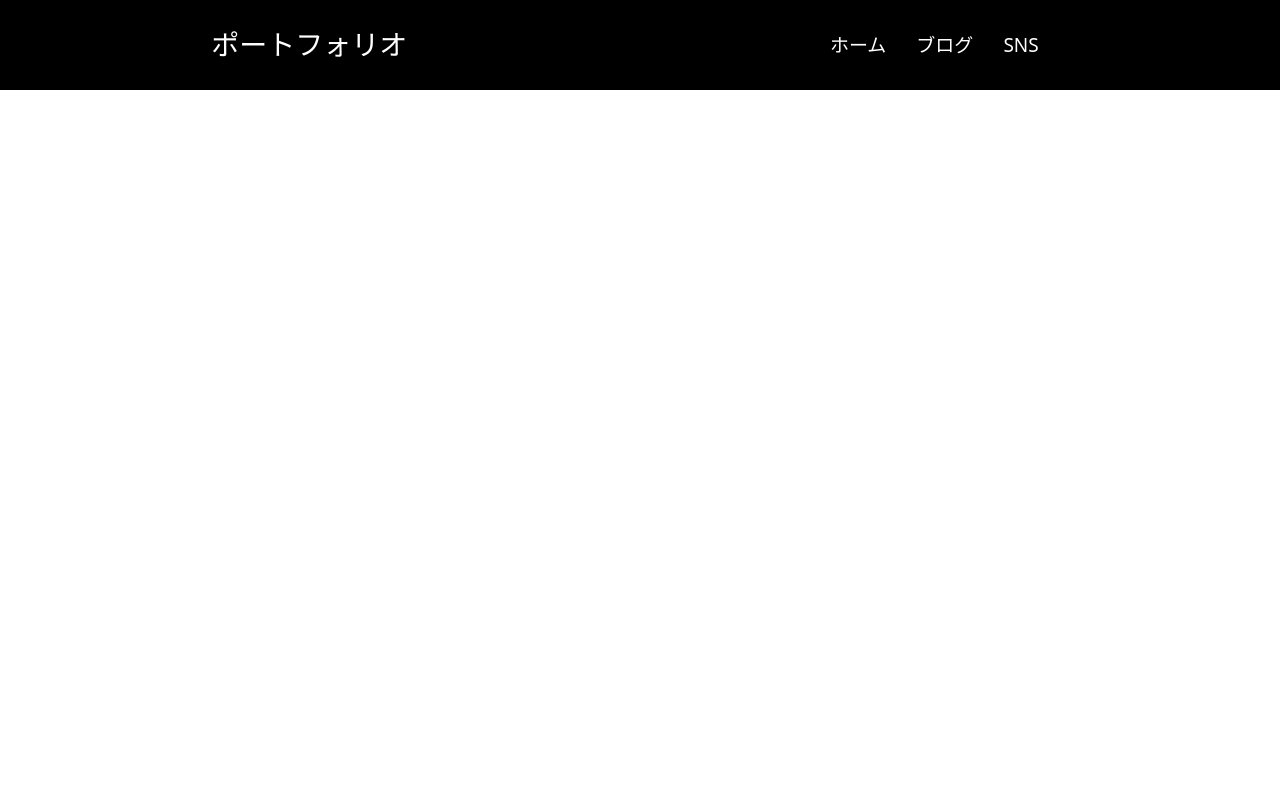
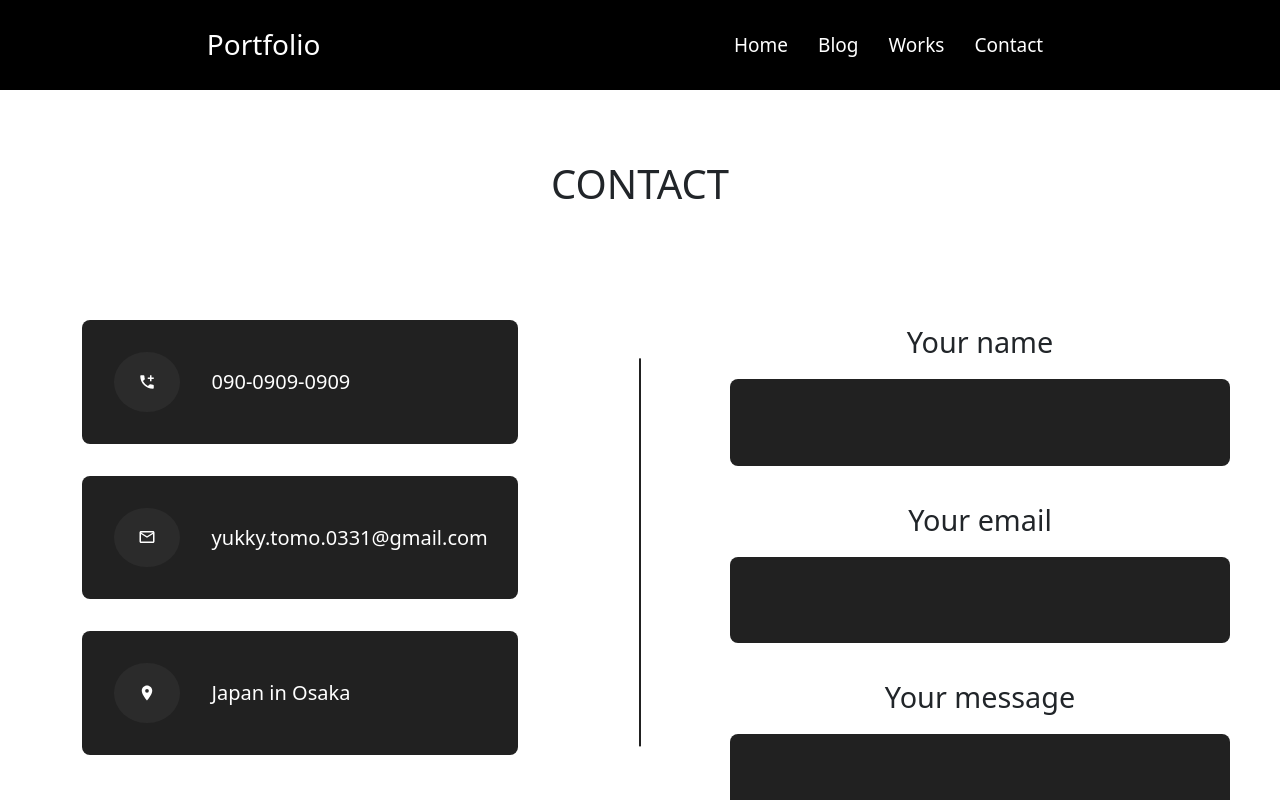
Before and after one commit to yukky-code/react-portfolio, a React (Create React App) app: page /contact in a window 1280 px wide. Before the commit this address had no page. Shown: the top 800 px of the page. Built offline with nearby package versions, Linux system fonts and the light colour scheme.

Commit message:
✨ コンタクトフォームコンポーネントの作成

```diff
--- a/package.json
+++ b/package.json
@@ -10,8 +10,10 @@
     "react": "^18.2.0",
     "react-bootstrap": "^2.7.2",
     "react-dom": "^18.2.0",
+    "react-icons": "^4.8.0",
     "react-router-dom": "^6.10.0",
     "react-scripts": "5.0.1",
+    "styled-components": "^5.3.9",
     "web-vitals": "^2.1.4"
   },
   "scripts": {
--- a/src/App.css
+++ b/src/App.css
@@ -59,7 +59,7 @@ nav ul li a:hover {
 
 .container h1 {
   text-align: center;
-  font-size: 50px;
+  font-size: 2rem;
 }
 
 .profileImage {
@@ -67,7 +67,7 @@ nav ul li a:hover {
   height: 100px;
   width: 100px;
   border-radius: 50%;
-  margin-bottom: 15px;
+  margin:50px 0;
 }
 
 img {
@@ -76,17 +76,22 @@ img {
 }
 
 .service {
-  margin-top: 80px;
-  margin-bottom: 60px;
+  margin: 100px 0;
+}
+
+#skill {
+  margin-bottom: 100px;
 }
 
 #skill img {
   object-fit: cover;
-  margin-bottom: 12px;
-  margin-top: 12px;
+  margin: 30px 0;
   height: 300px;
 }
 
 #skill button {
   margin-bottom: 100px;
 }
+.col-md-4 a {
+  text-decoration: none;
+}
--- a/src/App.js
+++ b/src/App.js
@@ -3,6 +3,9 @@ import Blog from './components/Blog';
 import Header from './components/Header';
 import Homepage from './components/Homepage';
 import { BrowserRouter as Router, Route, Routes } from "react-router-dom";
+import Works from './components/Works';
+import Contact from '../src/Contact';
+
 
 
 function App() {
@@ -15,6 +18,8 @@ function App() {
       <Routes>
         <Route path='/' element={<Homepage />} />
         <Route path='/blog' element={<Blog />} />
+        <Route path='/works' element={<Works />} />
+        <Route path='/contact' element={<Contact />} />
 
 
       </Routes>
--- /dev/null
+++ b/src/Contact.js
@@ -0,0 +1,14 @@
+import React from 'react';
+import ContactSection from './components/ContactSection';
+import Map from './components/Map';
+
+function Contact() {
+  return (
+    <div>
+        <ContactSection />
+        <Map />
+    </div>
+  )
+}
+
+export default Contact
--- /dev/null
+++ b/src/components/ContactForm.jsx
@@ -0,0 +1,88 @@
+import React, { useState } from 'react'
+import styled from 'styled-components';
+
+const FormStyle = styled.form`
+  width: 100%;
+  .form-group {
+    width: 100%;
+    margin-bottom: 2rem;
+  }
+  label {
+    font-size: 1.8rem;
+  }
+  input,
+  textarea {
+    width: 100%;
+    font-size: 2rem;
+    padding: 1.2rem;
+    color: white;
+    background-color: #212121;
+    outline: none;
+    border: none;
+    border-radius: 8px;
+    margin-top: 1rem;
+  }
+  textarea {
+    min-height: 250px;
+    resize: vertical;
+  }
+  button[type='submit'] {
+    background-color: #2B2B2B;
+    color: white;
+    font-size: 1.5rem;
+    display: inline-block;
+    outline: none;
+    border: none;
+    padding: 1rem 4rem;
+    border-radius: 8px;
+    cursor: pointer;
+  }
+`;
+
+function ContactForm() {
+    const [name, setName] = useState('');
+    const [email, setEmail] = useState('');
+    const [message, setMessage] = useState('');
+  return (
+    <div>
+        <FormStyle>
+            <div className="form-group">
+                <label htmlFor="name">Your name
+                <input
+                type="text"
+                id='name'
+                name='name'
+                value={name}
+                onChange={e => setName(e.target.value)}
+                />
+                </label>
+            </div>
+            <div className="form-group">
+                <label htmlFor="email">Your email
+                <input
+                type="text"
+                id='email'
+                email='email'
+                value={email}
+                onChange={e => setEmail(e.target.value)}
+                />
+                </label>
+            </div>
+            <div className="form-group">
+                <label htmlFor="message">Your message
+                <textarea
+                type="text"
+                id='message'
+                message='message'
+                value={message}
+                onChange={e => setMessage(e.target.value)}
+                />
+                </label>
+            </div>
+            <button type='submit'>Send</button>
+        </FormStyle>
+    </div>
+  )
+}
+
+export default ContactForm
--- /dev/null
+++ b/src/components/ContactInfoItem.jsx
@@ -0,0 +1,48 @@
+import React from 'react'
+import styled from 'styled-components'
+import PText from './PText'
+import { MdAddIcCall } from "react-icons/md";
+
+const ItemStyles = styled.div`
+  padding: 2rem;
+  background-color: #212121;
+  display: flex;
+  align-items: center;
+  gap: 2rem;
+  border-radius: 8px;
+  margin-bottom: 2rem;
+  color: white;
+  .icon {
+    color: white;
+    background-color: #2B2B2B;
+    padding: 1.3rem;
+    display: flex;
+    align-items: center;
+    justify-content: center;
+    border-radius: 50%;
+  }
+  svg {
+    width: 1.5rem;
+  }
+  .info p {
+    margin-top: 0;
+    margin-bottom: 0;
+    font-size: 20px;
+  }
+`;
+
+function ContactInfoItem({
+    icon= <MdAddIcCall />,
+    text = "this is info"
+}) {
+  return (
+    <ItemStyles>
+        <div className="icon">{icon}</div>
+        <div className="info">
+            <PText>{text}</PText>
+        </div>
+    </ItemStyles>
+  )
+}
+
+export default ContactInfoItem
--- /dev/null
+++ b/src/components/ContactSection.jsx
@@ -0,0 +1,90 @@
+import React from 'react'
+import { MdAddIcCall, MdLocationOn, MdMailOutline } from 'react-icons/md';
+import styled from 'styled-components'
+import ContactForm from './ContactForm'
+import ContactInfoItem from './ContactInfoItem'
+
+const ContactSectionStyle = styled.div`
+text-align: center;
+padding: 10rem 0 0 0;
+
+.container2 h1 {
+  font-size {
+    3.5rem
+  }
+}
+.contactSection__wrapper {
+  display: flex;
+  gap: 5rem;
+  margin-top: 7rem;
+  justify-content: space-around;
+  position: relative;
+}
+.contactSection__wrapper::after {
+  position: absolute;
+  content: '';
+  width: 2px;
+  height: 50%;
+  background-color: #212121;
+  left: 50%;
+  top: 30%;
+  transform: translate(-50%, -50%);
+}
+.left {
+  width: 100%;
+  max-width: 500px;
+  padding: 0 2rem 0 2rem;
+}
+.right {
+  max-width: 500px;
+  width: 100%;
+  border-radius: 12px;
+  /* padding-left: 3rem; */
+}
+@media only screen and (max-width: 768px) {
+  .contactSection__wrapper {
+    flex-direction: column;
+  }
+  .contactSection__wrapper::after {
+    display: none;
+  }
+  .left,
+  .right {
+    max-width: 100%;
+  }
+  .right {
+    padding: 0rem 2rem 2rem 2rem;
+  }
+}
+`;
+
+function ContactSection() {
+  return (
+    <ContactSectionStyle>
+      <div className="container2">
+        <h1>CONTACT</h1>
+        <div className="contactSection__wrapper">
+          <div className="left">
+            <ContactInfoItem
+            icon={<MdAddIcCall />}
+            text="090-0909-0909"
+            />
+            <ContactInfoItem
+            icon={<MdMailOutline />}
+            text="yukky.tomo.0331@gmail.com"
+            />
+            <ContactInfoItem
+            icon={<MdLocationOn />}
+            text="Japan in Osaka"
+            />
+          </div>
+          <div className="right">
+            <ContactForm />
+          </div>
+        </div>
+      </div>
+    </ContactSectionStyle>
+  )
+}
+
+export default ContactSection
--- a/src/components/Header.jsx
+++ b/src/components/Header.jsx
@@ -5,19 +5,22 @@ const Header = () => {
   return (
     <header>
         <div className="logo">
-            <h3>ポートフォリオ</h3>
+            <h3>Portfolio</h3>
         </div>
 
         <nav>
             <ul>
                 <li>
-                    <Link to="/">ホーム</Link>
+                    <Link to="/">Home</Link>
                 </li>
                 <li>
-                    <Link to="/blog">ブログ</Link>
+                    <Link to="/blog">Blog</Link>
                 </li>
                 <li>
-                    <a href="">SNS</a>
+                    <Link to="/works">Works</Link>
+                </li>
+                <li>
+                    <Link to="/contact">Contact</Link>
                 </li>
             </ul>
         </nav>
--- /dev/null
+++ b/src/components/Map.jsx
@@ -0,0 +1,76 @@
+import React from 'react';
+import styled from 'styled-components';
+import PText from './PText';
+import MapImg from '../Images/map.jpg';
+
+
+const MapStyles = styled.div`
+background: url(${MapImg}) no-repeat;
+background-position: center;
+background-size: cover;
+min-height: 400px;
+margin-top: 200px;
+
+color: white;
+.container2 {
+  position: relative;
+  min-height: 400px;
+}
+.map__card {
+  position: absolute;
+  right: 10%;
+  bottom: 10%;
+  padding: 2rem;
+  background: #2B2B2B;
+  width: 100%;
+  max-width: 300px;
+  border-radius: 12px;
+}
+.map__card__heading {
+  font-size: 2rem;
+  margin-bottom: 1rem;
+}
+.map__card__link {
+  display: inline-block;
+  font-size: 1.5rem;
+  margin-top: 2rem;
+  text-decoration: none;
+  color: white;
+  transition: all 1s;
+  cursor: pointer;
+}
+.map__card__link:hover {
+  color: #48b4af;
+}
+@media only screen and (max-width: 768px) {
+  background-position: 80% center;
+}
+@media only screen and (max-width: 400px) {
+  .map__card {
+    max-width: none;
+    right: auto;
+  }
+}
+`;
+
+function Map() {
+  return (
+    <MapStyles>
+        <div className="container2">
+            <div className="map__card">
+                <h3 className="map__card__heading">
+                    Here is me
+                </h3>
+                <a href='https://www.google.co.jp/maps/@35.0923463,135.1597401,12.77z?hl=ja'
+                target="_blank"
+                rel='noreferrer'
+                className='map__card__link'
+                >
+                    Open in Googlemap</a>
+            </div>
+        </div>
+    </MapStyles>
+  )
+}
+
+export default Map
--- /dev/null
+++ b/src/components/PText.jsx
@@ -0,0 +1,20 @@
+import React from 'react';
+import styled from 'styled-components';
+
+const PStyle = styled.div`
+  max-width: 500px;
+  margin: 0 auto;
+  font-size: 1.8rem;
+  line-height: 1.3em;
+  @media only screen and (max-width: 768px) {
+    font-size: 1.4rem;
+  }
+`;
+
+export default function PText({ children }) {
+  return (
+    <PStyle className="para">
+      <p>{children}</p>
+    </PStyle>
+  );
+}
--- /dev/null
+++ b/src/components/Works.jsx
@@ -0,0 +1,41 @@
+import React from 'react'
+import reactImage from "../Images/react.png";
+import jsImage from "../Images/js.png";
+import firebaseImage from "../Images/firebase.jpg";
+import { Link } from 'react-router-dom';
+
+function Works() {
+  return (
+    <div className="container text-center">
+
+    <section id="skill">
+      <div class="text-center">
+        <h1 class="title">WORKS</h1>
+        <div class="row text-center">
+          <div class="col-md-4 services">
+            <img src={reactImage} />
+            <h4>React/Next.js</h4>
+            <p>React/Next.jsがつかえます</p>
+          </div>
+          <div class="col-md-4 services">
+            <img src={jsImage} />
+            <h4>HTML/CSS/JS</h4>
+            <p>HTML/CSS/JSがつかえます</p>
+          </div>
+          <div class="col-md-4 services">
+            <img src={firebaseImage} />
+            <h4>Wordpress</h4>
+            <p>Wordpressがつかえます</p>
+          </div>
+        </div>
+        <button type="button" class="btn btn-primary">
+          スキル一覧
+        </button>
+      </div>
+    </section>
+  </div>
+
+  )
+}
+
+export default Works
```
Also changed, not shown: src/components/Homepage.jsx (+8 -15 lines), src/Images/map.jpg (added), 1 other file (tests, documents, lock files or other folders).
